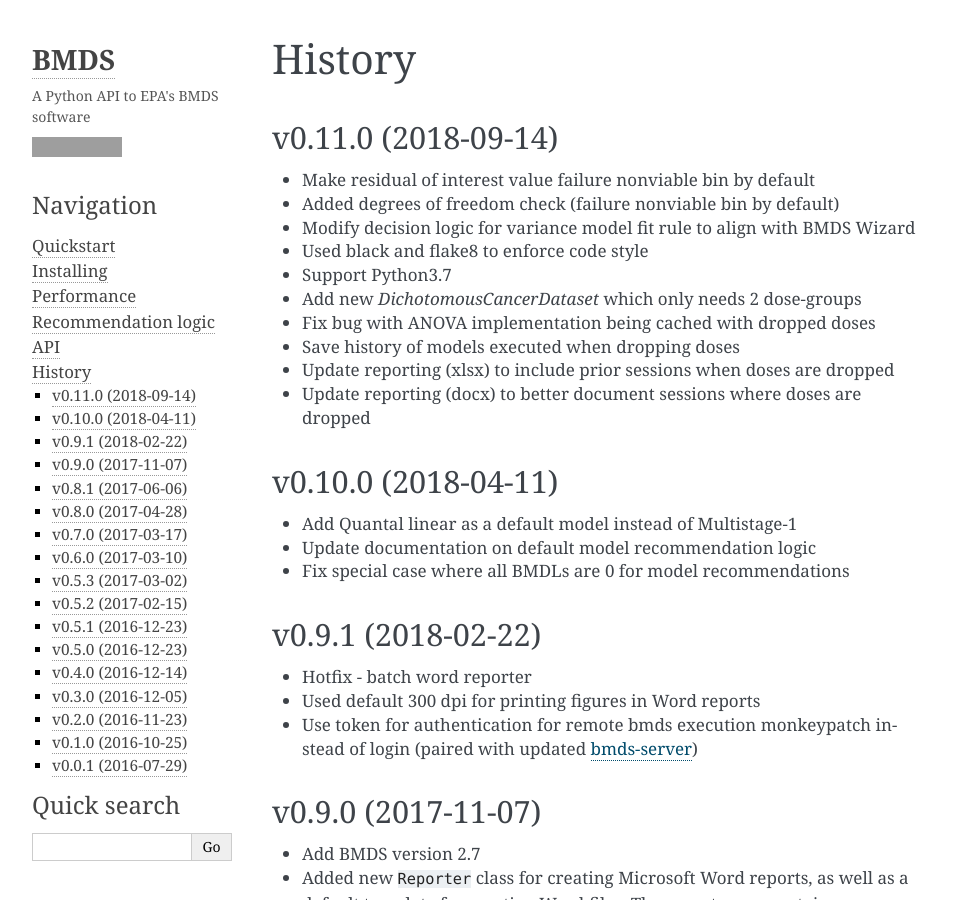
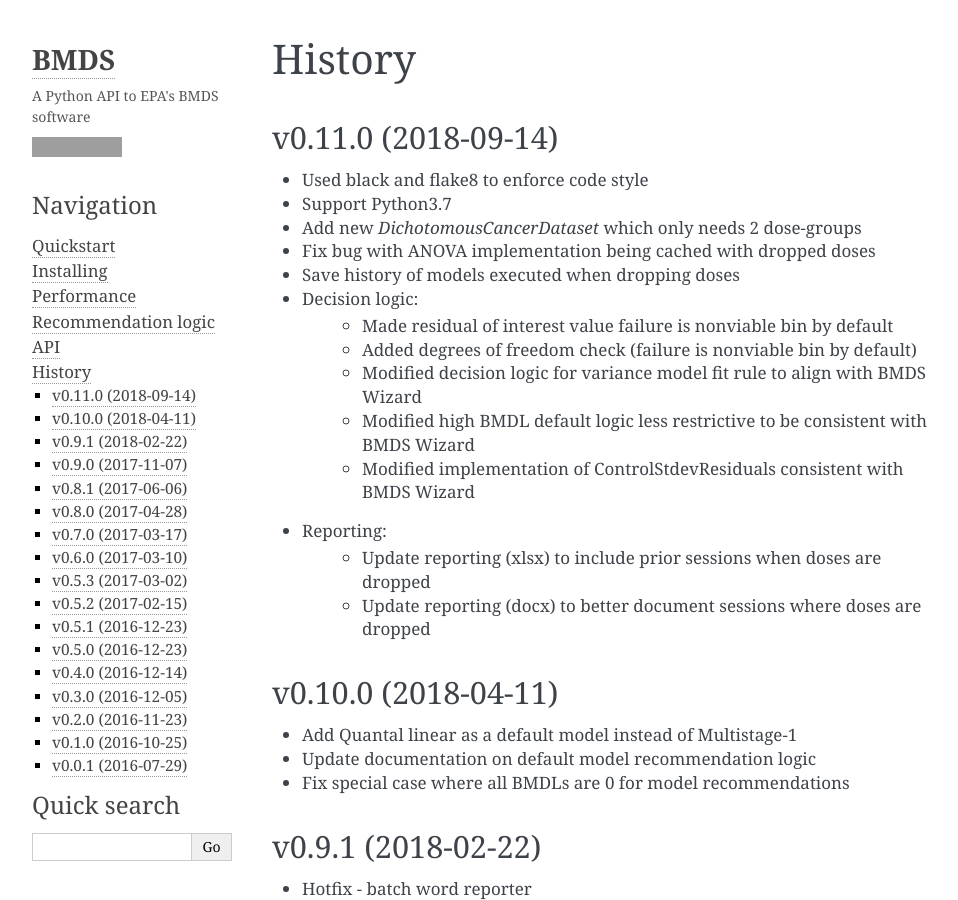
Before and after one commit to shapiromatron/bmds, a Sphinx documentation site: the page built from docs/history.rst, in a window 1280 px wide and 900 px high. Shown: the whole window, without its empty margins (148-1106 px from the left). Built offline with Sphinx 7.4.7, drawn with Linux system fonts in a browser that asks for light colours; grey boxes are pictures that could not be loaded.

Commit message:
review bmds wizard and update logic for consistency

```diff
--- a/HISTORY.rst
+++ b/HISTORY.rst
@@ -4,16 +4,20 @@ History
 
 v0.11.0 (2018-09-14)
 --------------------
-* Make residual of interest value failure nonviable bin by default
-* Added degrees of freedom check (failure nonviable bin by default)
-* Modify decision logic for variance model fit rule to align with BMDS Wizard
 * Used black and flake8 to enforce code style
 * Support Python3.7
 * Add new `DichotomousCancerDataset` which only needs 2 dose-groups
 * Fix bug with ANOVA implementation being cached with dropped doses
 * Save history of models executed when dropping doses
-* Update reporting (xlsx) to include prior sessions when doses are dropped
-* Update reporting (docx) to better document sessions where doses are dropped
+* Decision logic:
+    * Made residual of interest value failure is nonviable bin by default
+    * Added degrees of freedom check (failure is nonviable bin by default)
+    * Modified decision logic for variance model fit rule to align with BMDS Wizard
+    * Modified high BMDL default logic less restrictive to be consistent with BMDS Wizard
+    * Modified implementation of ControlStdevResiduals consistent with BMDS Wizard
+* Reporting:
+    * Update reporting (xlsx) to include prior sessions when doses are dropped
+    * Update reporting (docx) to better document sessions where doses are dropped
 
 v0.10.0 (2018-04-11)
 --------------------
```
Also changed, not shown: docs/logic.rst (+8 -6 lines), 3 other files.
